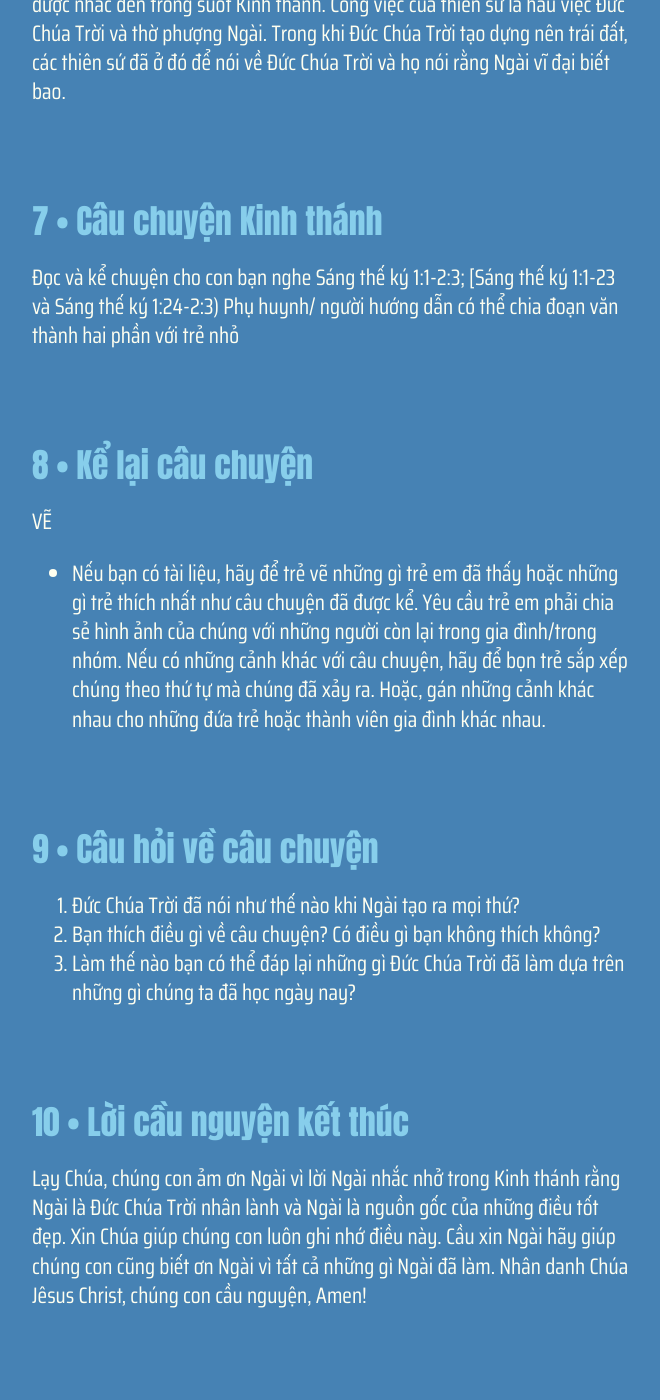
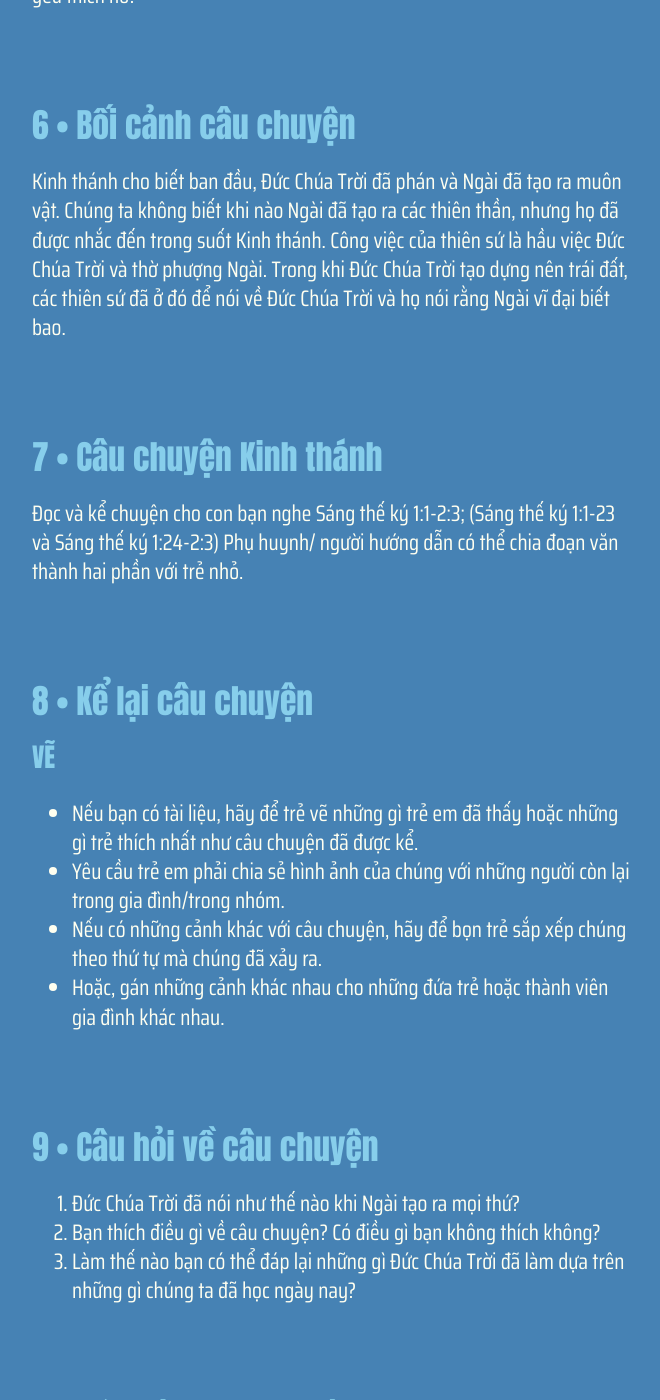
Before and after one commit to GospelTrust/LGS, a Jekyll site: the page built from docs/content/_vi/01-2.md, in a window 1280 px wide and 1400 px high, scrolled down 2320 px. Shown: the whole window, without its empty margins (308-968 px from the left). Built offline with Jekyll 4.4.1, drawn with Linux system fonts in a browser that asks for light colours; some web fonts are replaced; some of the changed text lies outside the part shown.

Commit message:
Update: w1d2

```diff
--- a/docs/content/_vi/01-2.md
+++ b/docs/content/_vi/01-2.md
@@ -1,57 +1,70 @@
 ---
 week: 1
 day: 2
-title: 'ĐỨC CHÚA TRỜI SÁNG TẠO NÊN MUÔN LOÀI'
+title: 'Đức Chúa Trời sáng tạo nên muôn loài'
 bible: 'Sáng thế ký 1:1-2:3'
 layout: lesson
 ---
 
 
 {% include lesson/section.html index=1 %}
+
 - Hướng dẫn cho trẻ em sẽ hiểu rằng Chúa đã tạo ra mọi thứ.
 - Trẻ em sẽ cảm ơn Chúa về tất cả những gì mà Ngài đã làm.
 
 
 {% include lesson/section.html index=2 %}
-- Kinh thánh được chia thành 66 sách. Sáng thế ký là cuốn sách đầu tiên trong Kinh thánh. Kinh thánh, trường tồn và không thay đổi, là một lịch sử có thật - đó là câu chuyện của Đức Chúa Trời về những gì thực sự đã xảy ra.
+
+- Kinh thánh được chia thành 66 sách. Sáng thế ký là cuốn sách đầu tiên trong Kinh thánh. Kinh thánh, trường tồn và không thay đổi, là một lịch sử có thật -- đó là câu chuyện của Đức Chúa Trời về những gì thực sự đã xảy ra.
 - Từ "Sáng Thế Ký" có nghĩa là "Sự khởi đầu" hoặc "Nguồn gốc".
 - Tất cả mọi thứ đều có một sự khởi đầu. Không có bất kỳ điều gì / không có bất kỳ  ai (ngoại trừ Đức Chúa Trời) tồn tại trước khi mọi thứ được tạo dựng.
 - "Sự sáng tạo" có nghĩa là "Tạo ra từ hư vô" (giải thích cho trẻ em hiểu những điều Chúa tạo nên bằng lời phán không phải tạo nên từ bất kỳ vật chất nào). Chỉ có Chúa mới làm được điều này. Chỉ có Đức Chúa Trời có tất cả quyền năng để làm được điều đó. Không có gì là quá khó đối với Ngài.
 
 
 {% include lesson/section.html index=3 %}
-Lạy Chúa, chúng con cảm ơn Ngài vì Ngài là Đấng Tạo Hóa tuyệt vời của chúng con. Cảm ơn Ngài vì tất cả những gì Ngài đã tạo ra như hoa, cây cối, và thậm chí cả chúng con. Xin Chúa giúp chúng con hiểu lời Ngài. Nhân danh Chúa Jêsus Christ, chúng con cầu nguyện, Amen.
+
+> Lạy Chúa, chúng con cảm ơn Ngài vì Ngài là Đấng Tạo Hóa tuyệt vời của chúng con. Cảm ơn Ngài vì tất cả những gì Ngài đã tạo ra như hoa, cây cối, và thậm chí cả chúng con. Xin Chúa giúp chúng con hiểu lời Ngài. Nhân danh Chúa Jêsus Christ, chúng con cầu nguyện, Amen.
 
 
 {% include lesson/section.html index=4 %}
-Thi thiên 33:8-9
-8 Khắp thiên hạ khá kính sợ Đức Giê-hô-va; Các dân thế gian hãy kinh khủng Ngài. 9 Vì Ngài phán, thì việc liền có; Ngài biểu, thì vật bèn đứng vững bền.
 
+### Thi thiên 33:8-9
+> 8 Khắp thiên hạ khá kính sợ Đức Giê-hô-va; Các dân thế gian hãy kinh khủng Ngài. 9 Vì Ngài phán, thì việc liền có; Ngài biểu, thì vật bèn đứng vững bền.
 
 
 {% include lesson/section.html index=5 %}
+
 Con vật nào bạn yêu thích nhất mà Đức Chúa Trời đã tạo ra? Tại sao bạn lại yêu thích nó?
 
 
 {% include lesson/section.html index=6 %}
+
 Kinh thánh cho biết ban đầu, Đức Chúa Trời đã phán và Ngài đã tạo ra muôn vật. Chúng ta không biết khi nào Ngài đã tạo ra các thiên thần, nhưng họ đã được nhắc đến trong suốt Kinh thánh. Công việc của thiên sứ là hầu việc Đức Chúa Trời và thờ phượng Ngài. Trong khi Đức Chúa Trời tạo dựng nên trái đất, các thiên sứ đã ở đó để nói về Đức Chúa Trời và họ nói rằng Ngài vĩ đại biết bao.
 
 
 {% include lesson/section.html index=7 %}
-Đọc và kể chuyện cho con bạn nghe Sáng thế ký 1:1-2:3; [Sáng thế ký 1:1-23 và Sáng thế ký 1:24-2:3)
-Phụ huynh/ người hướng dẫn có thể chia đoạn văn thành hai phần với trẻ nhỏ
+
+Đọc và kể chuyện cho con bạn nghe Sáng thế ký 1:1-2:3; (Sáng thế ký 1:1-23 và Sáng thế ký 1:24-2:3)
+Phụ huynh/ người hướng dẫn có thể chia đoạn văn thành hai phần với trẻ nhỏ.
 
 
 {% include lesson/section.html index=8 %}
-VẼ
-- Nếu bạn có tài liệu, hãy để trẻ vẽ những gì trẻ em đã thấy hoặc những gì trẻ thích nhất như câu chuyện đã được kể. Yêu cầu trẻ em phải chia sẻ hình ảnh của chúng với những người còn lại trong gia đình/trong nhóm. Nếu có những cảnh khác với câu chuyện, hãy để bọn trẻ sắp xếp chúng theo thứ tự mà chúng đã xảy ra. Hoặc, gán những cảnh khác nhau cho những đứa trẻ hoặc thành viên gia đình khác nhau.
+
+### VẼ
+
+- Nếu bạn có tài liệu, hãy để trẻ vẽ những gì trẻ em đã thấy hoặc những gì trẻ thích nhất như câu chuyện đã được kể.
+- Yêu cầu trẻ em phải chia sẻ hình ảnh của chúng với những người còn lại trong gia đình/trong nhóm.
+- Nếu có những cảnh khác với câu chuyện, hãy để bọn trẻ sắp xếp chúng theo thứ tự mà chúng đã xảy ra.
+- Hoặc, gán những cảnh khác nhau cho những đứa trẻ hoặc thành viên gia đình khác nhau.
 
 
 {% include lesson/section.html index=9 %}
+
 1. Đức Chúa Trời đã nói như thế nào khi Ngài tạo ra mọi thứ?
 2. Bạn thích điều gì về câu chuyện? Có điều gì bạn không thích không?
 3. Làm thế nào bạn có thể đáp lại những gì Đức Chúa Trời đã làm dựa trên những gì chúng ta đã học ngày nay?
 
 
 {% include lesson/section.html index=10 %}
-Lạy Chúa, chúng con ảm ơn Ngài vì lời Ngài nhắc nhở trong Kinh thánh rằng Ngài là Đức Chúa Trời nhân lành và Ngài là nguồn gốc của những điều tốt đẹp. Xin Chúa giúp chúng con luôn ghi nhớ điều này. Cầu xin Ngài hãy giúp chúng con cũng biết ơn Ngài vì tất cả những gì Ngài đã làm. Nhân danh Chúa Jêsus Christ, chúng con cầu nguyện, Amen!
+
+> Lạy Chúa, chúng con ảm ơn Ngài vì lời Ngài nhắc nhở trong Kinh thánh rằng Ngài là Đức Chúa Trời nhân lành và Ngài là nguồn gốc của những điều tốt đẹp. Xin Chúa giúp chúng con luôn ghi nhớ điều này. Cầu xin Ngài hãy giúp chúng con cũng biết ơn Ngài vì tất cả những gì Ngài đã làm. Nhân danh Chúa Jêsus Christ, chúng con cầu nguyện, Amen!
```
